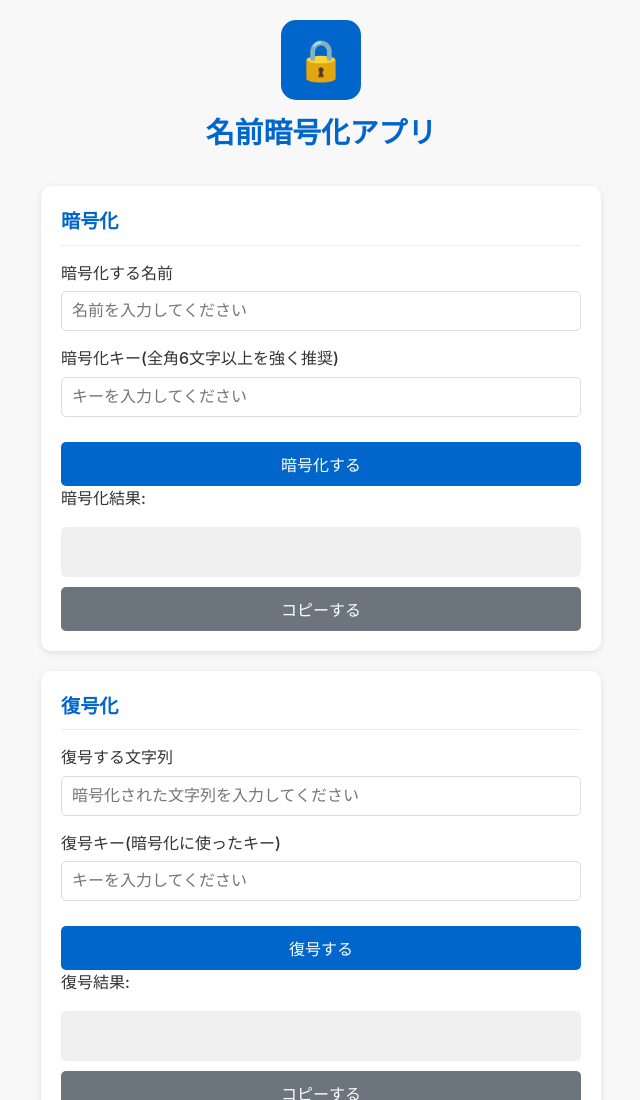
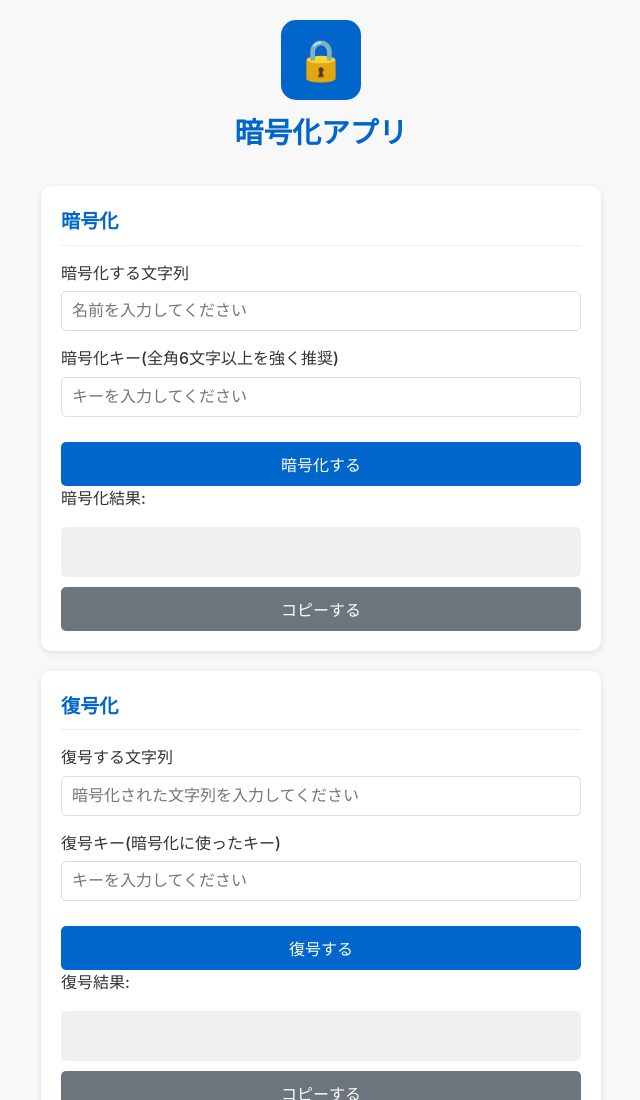
Before and after one commit to ex-takashima/CryotoNameWeb, a plain HTML site: page index.html in a window 1280 px wide. Shown: the top 1100 px of the page, without its empty margins (319-959 px from the left). Drawn offline with Linux system fonts and the light colour scheme.

Commit message:
Update index.html

```diff
--- a/index.html
+++ b/index.html
@@ -3,7 +3,7 @@
 <head>
     <meta charset="UTF-8">
     <meta name="viewport" content="width=device-width, initial-scale=1.0">
-    <title>名前暗号化アプリ</title>
+    <title>暗号化アプリ</title>
     <link rel="manifest" href="manifest.json">
     <link rel="apple-touch-icon" href="images/icon-192x192.png">
     <meta name="theme-color" content="#0066cc">
@@ -171,7 +171,7 @@
 <body>
     <header>
         <div class="app-icon">🔒</div>
-        <h1>名前暗号化アプリ</h1>
+        <h1>暗号化アプリ</h1>
     </header>
 
     <div id="installBanner" class="install-banner">
@@ -183,7 +183,7 @@
         <h2 class="section-title">暗号化</h2>
 
         <div class="form-group">
-            <label for="nameToEncrypt">暗号化する名前</label>
+            <label for="nameToEncrypt">暗号化する文字列</label>
             <input type="text" id="nameToEncrypt" placeholder="名前を入力してください">
         </div>
 
```
